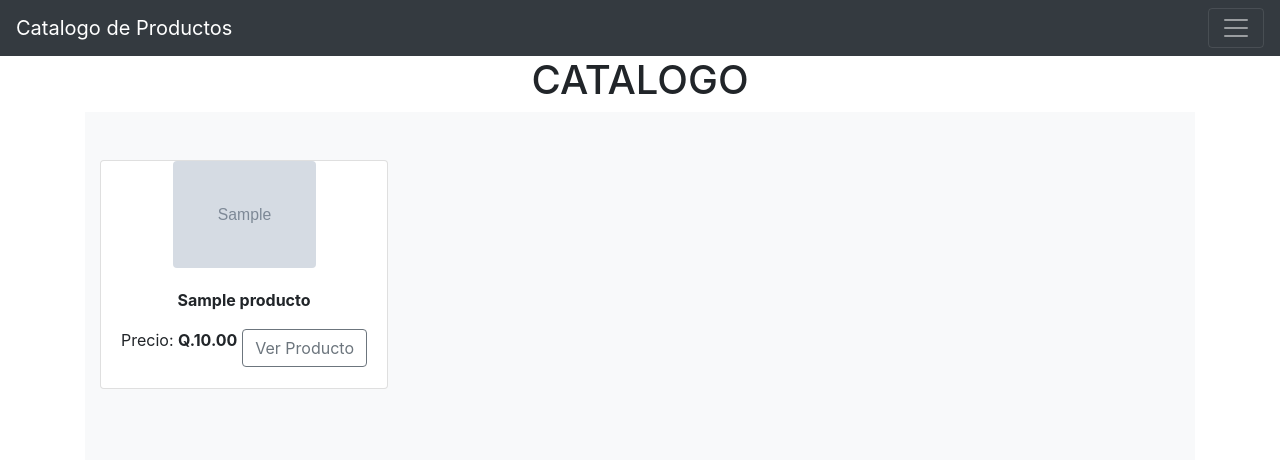
After one commit to AxelCM/PedidosAdmin, a Django app: page /catalogo in a window 1280 px wide. The commit adds this page. Shown: the top 460 px of the page. Run offline with Django 3.2, Linux system fonts and the light colour scheme; tables that the repository leaves empty hold one stand-in row (values such as "Sample post"); grey boxes marked "Sample" are stand-in pictures; some libraries are stand-ins or nearby versions.

Commit message:
Se crea el catalogo de productos gestionados desde el Admin de Django, catalogo ecommerce

```diff
--- a/AdminPedidos/settings.py
+++ b/AdminPedidos/settings.py
@@ -120,3 +120,7 @@ USE_TZ = True
 # https://docs.djangoproject.com/en/2.1/howto/static-files/
 
 STATIC_URL = '/static/'
+STATIC_ROOT = os.path.join(BASE_DIR, 'static')
+
+MEDIA_URL = '/media/'
+MEDIA_ROOT = os.path.join(BASE_DIR, 'media')
--- a/AdminPedidos/urls.py
+++ b/AdminPedidos/urls.py
@@ -15,14 +15,20 @@ Including another URLconf
 """
 from django.contrib import admin
 from django.urls import path
+from django.conf.urls.static import  static
+from django.conf import settings
 from django.conf.urls import url
-from productos.views import HomeView , get_data , CharData
+from productos.views import HomeView , get_data , CharData , CatalogoView  ,  view_product
 
 urlpatterns = [
     url('home' , HomeView.as_view() , name='home'),
+    url('catalogo' , CatalogoView.as_view() , name='catalogo'),
     url('api/chart/data' , CharData.as_view()),
     url('api/data' , get_data , name='api-data'),
+    #url('detail/<int:pk>/' , view_product , name='detail_product'),
+    url('detail/(?P<id_producto>[0-9])/$' , view_product , name='detail'),
+
     path('admin/', admin.site.urls),
 
 
-]
+] + static(settings.MEDIA_URL, document_root=settings.MEDIA_ROOT) +  static(settings.STATIC_URL, document_root=settings.STATIC_ROOT)
--- a/productos/models.py
+++ b/productos/models.py
@@ -1,15 +1,27 @@
 from django.db import models
 
-
-class Producto(models.Model):
-    nombre = models.CharField('nombre' , max_length=100 )
-    precio = models.IntegerField('Precio' , default=0 )
-    segundo = models.CharField('claro' , max_length=50)
-    tercero =models.CharField('tercero' , max_length=50)
+class Categoria(models.Model):
+    id_categoria = models.AutoField(primary_key=True)
+    nombre = models.CharField('Categoria' , max_length=50)
 
     def __str__ (self):
         return "%s" % (self.nombre)
 
-    def precio_IVA (self):
-        total = self.precio * 1.12
-        return total
+class Producto(models.Model):
+    id_producto = models.AutoField(primary_key=True)
+    nombre = models.CharField('Nombre' , max_length=100 )
+    picture = models.ImageField(
+        upload_to='productos/images',
+        blank=True,
+        null=True
+    )
+    codigo = models.CharField('Codigo' , max_length=100 , unique=False ) #Pendiente de colocar Unique
+    precio = models.DecimalField('Precio' , default=0, max_digits=8, decimal_places=2)
+    categoria = models.ForeignKey(Categoria , on_delete=models.CASCADE)
+
+    def __str__ (self):
+        return "%s" % (self.nombre)
+
+    # def precio_IVA (self):
+    #     total = self.precio * 1.12
+    #     return total
--- a/productos/templates/productos/base.html
+++ b/productos/templates/productos/base.html
@@ -1,10 +1,14 @@
 <!DOCTYPE html>
 <html lang="en">
   <head>
+    <nav class="navbar navbar-dark bg-dark">
+      <a class="navbar-brand" href="#">Catalogo de Productos</a>
+      <button class="navbar-toggler" type="button" data-toggle="collapse" data-target="#navbarTogglerDemo02" aria-controls="navbarTogglerDemo02" aria-expanded="false" aria-label="Toggle navigation">
+        <span class="navbar-toggler-icon"></span>
+      </button>
+    </nav>
     <meta charset="utf-8">
-    <meta http-equiv="X-UA-Compatible" content="IE=edge">
-    <meta name="viewport" content="width=device-width , initial-scale=1">
-    <title>Django + Charts</title>
+    <title>{%block title%} {%endblock title%}</title>
     {% include 'productos/css.html' %}
 
     {% include 'productos/bootstrap_defaults.html' %}
--- /dev/null
+++ b/productos/templates/productos/catalogo.html
@@ -0,0 +1,50 @@
+{%extends 'productos/base.html' %}
+{%block title%}Catalogo{%endblock title%}
+
+
+{%block content %}
+<h1 align="center">CATALOGO</h1>
+<main role="main">
+
+  <!-- <section class="jumbotron text-center">
+    <div class="container">
+      <h1 class="jumbotron-heading">Album example</h1>
+      <p class="lead text-muted">Something short and leading about the collection below—its contents, the creator, etc. Make it short and sweet, but not too short so folks don’t simply skip over it entirely.</p>
+      <p>
+        <a href="#" class="btn btn-primary my-2">Main call to action</a>
+        <a href="#" class="btn btn-secondary my-2">Secondary action</a>
+      </p>
+    </div>
+  </section> -->
+
+  <div class="album py-5 bg-light">
+    <div class="container">
+
+      <div class="row">
+        {%for producto in productos%}
+        <div class="col-md-4">
+          <div class="card mb-4 shadow-sm" style="width: 18rem;">
+            <div class="text-center">
+            <img class="rounded" src="{{producto.picture.url}}" width="50%" height="50%" />
+            </div>
+            <!-- <svg class="bd-placeholder-img card-img-top" width="100%" height="225" xmlns="http://www.w3.org/2000/svg" preserveAspectRatio="xMidYMid slice" focusable="false" role="img" aria-label="Placeholder: Thumbnail"><title>Placeholder</title><rect width="100%" height="100%" fill="#55595c"/><text x="50%" y="50%" fill="#eceeef" dy=".3em">Thumbnail</text></svg> -->
+            <div class="card-body">
+              <p class="card-text" align="center"><b>{{producto.nombre}}</b></p>
+              <div class="d-flex justify-content-between align-items-center">
+                <p>Precio: <b>Q.{{producto.precio}}</b></p>
+                <!-- <small class="text-muted" align="left">UPC: {{producto.codigo}}</small> -->
+                <div class="btn-group">
+                  <a class="btn btn-outline-secondary" href="{%url 'detail' producto.pk %}">Ver Producto</a>
+                </div>
+              </div>
+            </div>
+          </div>
+        </div>
+        {%endfor%}
+
+      </div>
+    </div>
+  </div>
+
+</main>
+{%endblock content%}
--- a/productos/views.py
+++ b/productos/views.py
@@ -2,7 +2,7 @@
 from django.contrib.auth import get_user_model
 from django.http import JsonResponse
 from django.shortcuts import render
-from django.views.generic import View
+from django.views.generic import View , TemplateView , DetailView
 
 #from models
 from productos.models import Producto
@@ -13,6 +13,14 @@ from rest_framework.response import Response
 
 User = get_user_model()
 
+
+class CatalogoView(TemplateView):
+    template_name = 'productos/catalogo.html'
+
+
+    def get_context_data(request , *args , **kwargs):
+        productos = Producto.objects.all()
+        return {'productos': productos}
 
 class HomeView(View):
     def get(self , request , *args , **kwargs):
@@ -40,3 +48,8 @@ class CharData(APIView):
             "default": default_items,
         }
         return Response(data)
+
+
+def view_product(request, id_producto):
+    productos = Producto.objects.get(pk=id_producto)
+    return render(request, 'productos/product.html', {'productos': productos })
```
Also changed, not shown: productos/admin.py (+5 -2 lines), productos/templates/productos/product.html (added, +37 -0 lines), media/productos/images/cam_Turbo1080.png (added), productos/migrations/0003_auto_20190326_0053.py (added), productos/migrations/0004_auto_20190326_0120.py (added), productos/migrations/0005_auto_20190326_0122.py (added), productos/migrations/0006_auto_20190326_0229.py (added), 1 other file.
